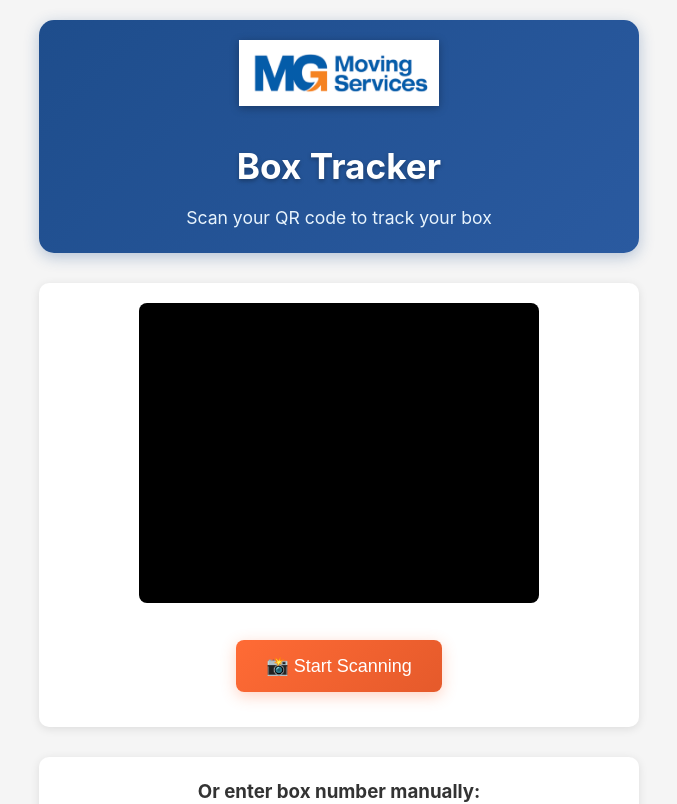
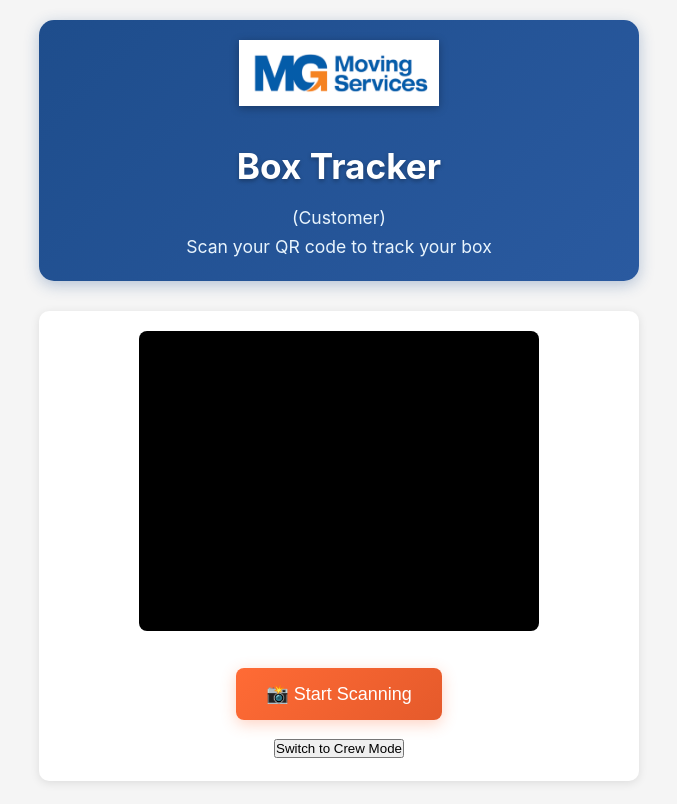
Before and after one commit to ulettjd/qr-box-tracker, a React (Create React App) app: page / in a window 1280 px wide. Shown: the top 804 px of the page, without its empty margins (301-978 px from the left). Built offline with nearby package versions, Linux system fonts and the light colour scheme.

Commit message:
Update QRScanner.js

```diff
--- a/src/components/QRScanner.js
+++ b/src/components/QRScanner.js
@@ -1,4 +1,3 @@
-// src/components/QRScanner.js
 import React, { useState, useRef, useEffect } from 'react';
 import { useNavigate } from 'react-router-dom';
 import QrScanner from 'qr-scanner';
@@ -10,6 +9,7 @@ const QRScanner = () => {
   const [scanning, setScanning] = useState(false);
   const [error, setError] = useState('');
   const [manualBoxId, setManualBoxId] = useState('');
+  const [moverMode, setMoverMode] = useState(false);
 
   useEffect(() => {
     return () => {
@@ -33,7 +33,13 @@ const QRScanner = () => {
 
           // Extract box ID from QR code (assuming format like "BOX-001" or just "001")
           const boxId = result.data.replace('BOX-', '');
-        navigate(`/MG/JDU/${boxId}`);
+
+          // Navigate based on mode
+          if (moverMode) {
+            navigate(`/crew/MG/JDU/${boxId}`);
+          } else {
+            navigate(`/MG/JDU/${boxId}`);
+          }
         },
         {
           returnDetailedScanResult: true,
@@ -60,7 +66,11 @@ const QRScanner = () => {
 
   const handleManualEntry = () => {
     if (manualBoxId.trim()) {
-    navigate(`/MG/JDU/${manualBoxId.trim()}`);
+      if (moverMode) {
+        navigate(`/crew/MG/JDU/${manualBoxId.trim()}`);
+      } else {
+        navigate(`/MG/JDU/${manualBoxId.trim()}`);
+      }
     }
   };
 
@@ -68,12 +78,16 @@ const QRScanner = () => {
     navigate('/dashboard');
   };
 
+  const toggleMode = () => {
+    setMoverMode(!moverMode);
+  };
+
   return (
     <div className="qr-scanner">
-
-      <div className="mg-header">
+      <div className={`mg-header ${moverMode ? 'mover-mode' : ''}`}>
         <img src="/mg-moving-logo.png" alt="MG Moving Services" className="company-logo" />
         <h1>Box Tracker</h1>
+        <p className="mode-indicator">{moverMode ? '(Crew)' : '(Customer)'}</p>
         <p>Scan your QR code to track your box</p>
       </div>
 
@@ -96,6 +110,12 @@ const QRScanner = () => {
               ⏹️ Stop Scanning
             </button>
           )}
+        </div>
+
+        <div className="mode-toggle">
+          <button onClick={toggleMode} className="toggle-mode-button">
+            {moverMode ? 'Switch to Customer Mode' : 'Switch to Crew Mode'}
+          </button>
         </div>
       </div>
 
@@ -120,6 +140,7 @@ const QRScanner = () => {
           📊 View Dashboard
         </button>
       </div>
+
       <div className="powered-by">
         Powered by QTrace
       </div>
```
